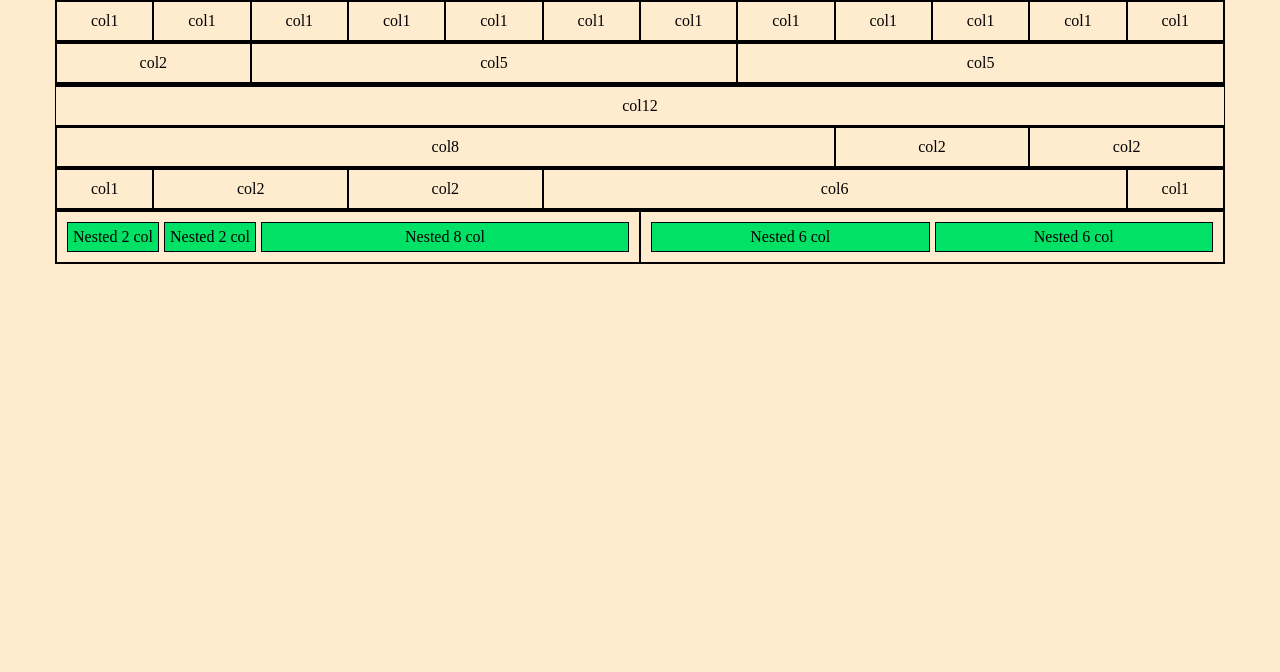
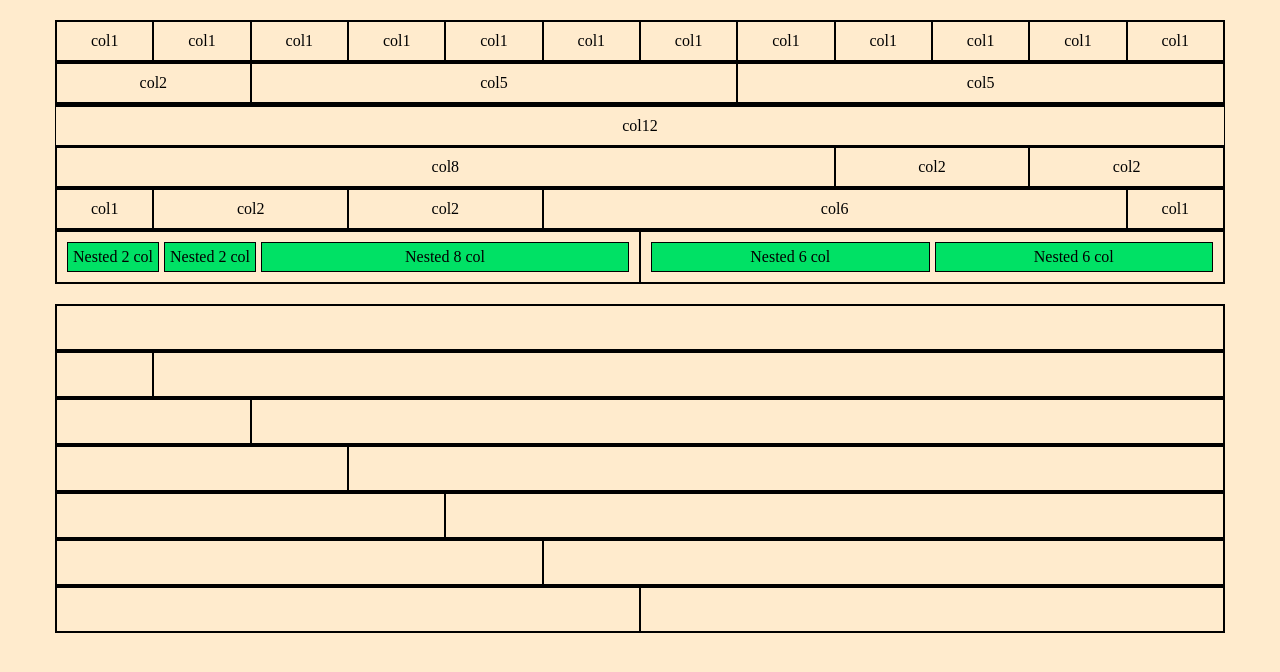
Before and after one commit to ALANOMAM/html-css-12bool, a plain HTML site: page index.html in a window 1280 px wide. Drawn offline with Linux system fonts and the light colour scheme.

Commit message:
impostazione container 2

```diff
--- a/12bool.css
+++ b/12bool.css
@@ -108,3 +108,9 @@
 .pb-5{
     padding-bottom: 5px;
 }
+
+
+
+.test-height{
+    height: 45px;
+}
--- a/index.html
+++ b/index.html
@@ -63,10 +63,48 @@
     <div class="col-6 green-nested">Nested 6 col</div>
     <div class="col-6 green-nested">Nested 6 col</div>
     </div>
-
+</div>
 
 </div>
 
+
+<div class="container schema">
+ <div class="row">
+    <div class="col-12 test-height "></div>
+ </div>
+
+ <div class="row">
+    <div class="col-1 test-height "></div>
+    <div class="col-11 test-height "></div>
+ </div>
+
+ <div class="row">
+    <div class="col-2 test-height "></div>
+    <div class="col-10 test-height "></div>
+ </div>
+
+ <div class="row">
+    <div class="col-3 test-height "></div>
+    <div class="col-9 test-height "></div>
+ </div>
+
+ <div class="row">
+    <div class="col-4 test-height "></div>
+    <div class="col-8 test-height "></div>
+ </div>
+
+ <div class="row">
+    <div class="col-5 test-height "></div>
+    <div class="col-7 test-height "></div>
+ </div>
+
+ <div class="row">
+    <div class="col-6 test-height "></div>
+    <div class="col-6 test-height "></div>
+ </div>
+
 </div>
+
+
 </body>
 </html>
--- a/style.css
+++ b/style.css
@@ -1,5 +1,9 @@
 body{
     background-color: blanchedalmond;
+}
+
+.container{
+    margin-top: 20px;
 }
 
 .green-nested{
```
